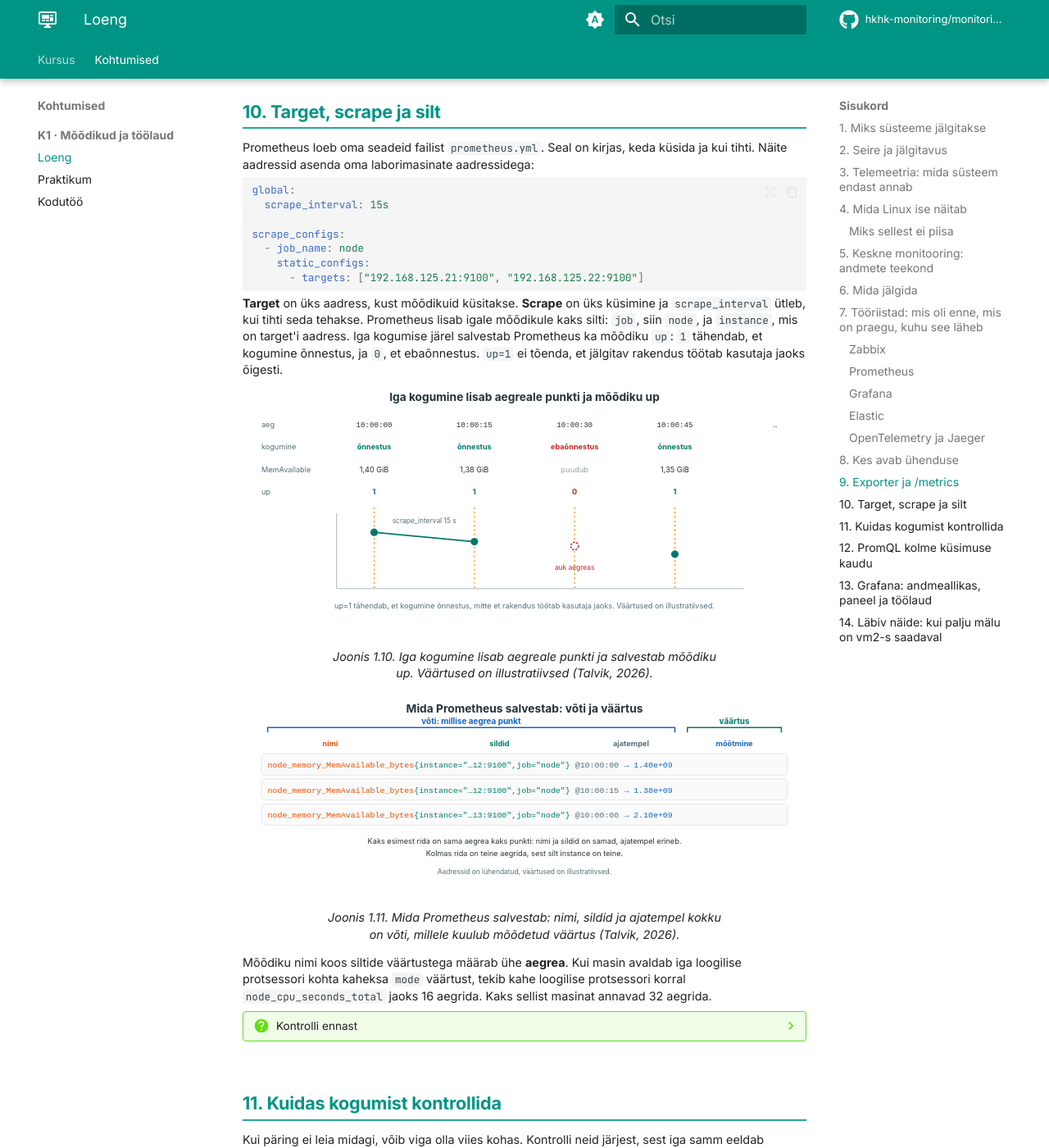
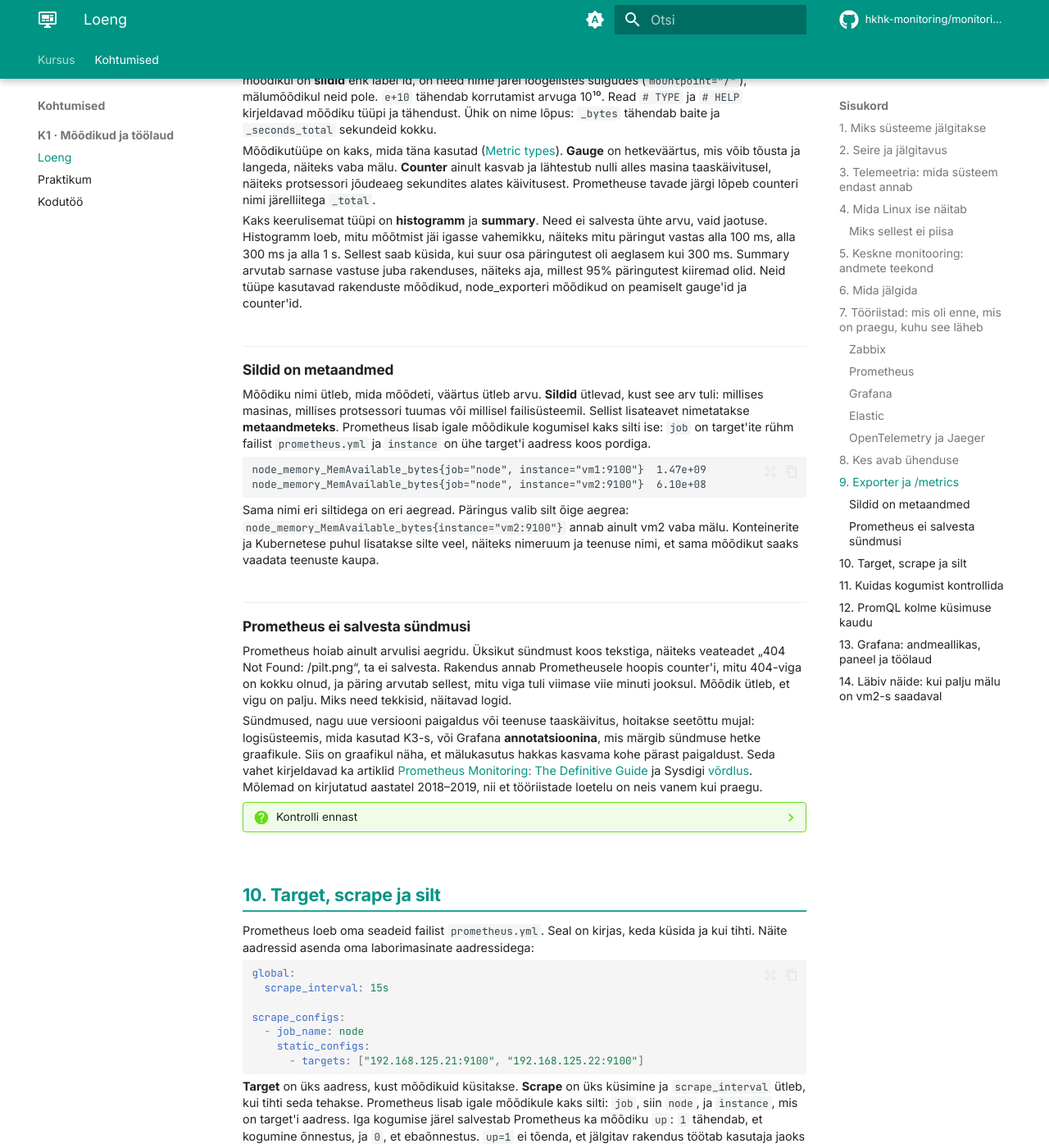
Before and after one commit to hkhk-monitoring/monitoring-lite, an MkDocs documentation site: the page built from docs/k01/lecture.md, in a window 1280 px wide and 1400 px high, scrolled down 9506 px. Shown: the whole window at 82% size. Built offline with MkDocs 1.6.1 and Material for MkDocs 9.7.7, drawn with Linux system fonts in a browser that asks for light colours; comment, search, counter and statistics services are not loaded; some of the changed text lies outside the part shown.

Commit message:
K1 loeng: sildid kui metaandmed koos job ja instance siltidega, miks Prometheus sündmusi ei salvesta ja kuhu need lähevad, histogramm ja summary, Pushgateway lühiajalistele töödele ja teenuste automaatne avastamine

````diff
--- a/docs/k01/lecture.md
+++ b/docs/k01/lecture.md
@@ -347,6 +347,11 @@ Mõõdikute kogumisel on kaks küsimust: kes avab ühenduse ja milline komponent
 
 Pull-mudelis peab jälgitavas masinas olema port lahti ja server peab teadma kõiki aadresse. Push-mudelis peab lahti olema serveri port ja jälgitav masin peab teadma serveri aadressi. Pull-mudeli eelis on see, et Prometheus märkab kohe, kui target ei vasta.
 
+Pull-mudeli teine eelis on see, et kõik seaded on ühes kohas. Prometheus otsustab ise, keda ja kui tihti küsida, ning ükski jälgitav masin ei saa serverit andmetega üle koormata. Kaks erijuhtu lahendatakse lisavahenditega:
+
+- **Lühiajalised tööd**, näiteks öine varundusskript, lõpetavad töö enne, kui Prometheus jõuab neilt küsida. Sellised tööd saadavad oma tulemuse vahelattu, mille nimi on [Pushgateway](https://github.com/prometheus/pushgateway), ja Prometheus küsib andmed sealt.
+- **Muutuvad aadressid.** Konteinereid luuakse ja kustutatakse pidevalt ning nende aadressid muutuvad. Selleks oskab Prometheus target'id ise leida, näiteks Kubernetesest, Dockerist või failist, mida mõni skript uuendab. Seda nimetatakse teenuste automaatseks avastamiseks ehk *service discovery*. Täna on target'id `prometheus.yml`-is käsitsi kirjas, sest masinaid on kolm ja nende aadressid ei muutu.
+
 <figure markdown="span">
   ![Prometheus vm3-s saadab vm2 ja vm1 node_exporterile päringu GET /metrics ja saab vastuseks mõõteväärtused](../images/k01_kes_kusib.svg)
   <figcaption>Joonis 1.8. Prometheus küsib jälgitavate masinate node_exporteritelt mõõdikuid. Ühenduse avab Prometheus, exporter ainult vastab (Talvik, 2026).</figcaption>
@@ -384,6 +389,25 @@ node_cpu_seconds_total{cpu="0",mode="idle"} 81432.17
 Mõõteväärtuse real on mõõdiku **nimi** (`node_filesystem_avail_bytes`) ja **väärtus** (`1.2034e+10`). Kui mõõdikul on **sildid** ehk label'id, on need nime järel loogelistes sulgudes (`mountpoint="/"`), mälumõõdikul neid pole. `e+10` tähendab korrutamist arvuga 10¹⁰. Read `# TYPE` ja `# HELP` kirjeldavad mõõdiku tüüpi ja tähendust. Ühik on nime lõpus: `_bytes` tähendab baite ja `_seconds_total` sekundeid kokku.
 
 Mõõdikutüüpe on kaks, mida täna kasutad ([Metric types](https://prometheus.io/docs/concepts/metric_types/)). **Gauge** on hetkeväärtus, mis võib tõusta ja langeda, näiteks vaba mälu. **Counter** ainult kasvab ja lähtestub nulli alles masina taaskäivitusel, näiteks protsessori jõudeaeg sekundites alates käivitusest. Prometheuse tavade järgi lõpeb counteri nimi järelliitega `_total`.
+
+Kaks keerulisemat tüüpi on **histogramm** ja **summary**. Need ei salvesta ühte arvu, vaid jaotuse. Histogramm loeb, mitu mõõtmist jäi igasse vahemikku, näiteks mitu päringut vastas alla 100 ms, alla 300 ms ja alla 1 s. Sellest saab küsida, kui suur osa päringutest oli aeglasem kui 300 ms. Summary arvutab sarnase vastuse juba rakenduses, näiteks aja, millest 95% päringutest kiiremad olid. Neid tüüpe kasutavad rakenduste mõõdikud, node_exporteri mõõdikud on peamiselt gauge'id ja counter'id.
+
+### Sildid on metaandmed
+
+Mõõdiku nimi ütleb, mida mõõdeti, väärtus ütleb arvu. **Sildid** ütlevad, kust see arv tuli: millises masinas, millises protsessori tuumas või millisel failisüsteemil. Sellist lisateavet nimetatakse **metaandmeteks**. Prometheus lisab igale mõõdikule kogumisel kaks silti ise: `job` on target'ite rühm failist `prometheus.yml` ja `instance` on ühe target'i aadress koos pordiga.
+
+```text
+node_memory_MemAvailable_bytes{job="node", instance="vm1:9100"}  1.47e+09
+node_memory_MemAvailable_bytes{job="node", instance="vm2:9100"}  6.10e+08
+```
+
+Sama nimi eri siltidega on eri aegread. Päringus valib silt õige aegrea: `node_memory_MemAvailable_bytes{instance="vm2:9100"}` annab ainult vm2 vaba mälu. Konteinerite ja Kubernetese puhul lisatakse silte veel, näiteks nimeruum ja teenuse nimi, et sama mõõdikut saaks vaadata teenuste kaupa.
+
+### Prometheus ei salvesta sündmusi
+
+Prometheus hoiab ainult arvulisi aegridu. Üksikut sündmust koos tekstiga, näiteks veateadet „404 Not Found: /pilt.png“, ta ei salvesta. Rakendus annab Prometheusele hoopis counter'i, mitu 404-viga on kokku olnud, ja päring arvutab sellest, mitu viga tuli viimase viie minuti jooksul. Mõõdik ütleb, et vigu on palju. Miks need tekkisid, näitavad logid.
+
+Sündmused, nagu uue versiooni paigaldus või teenuse taaskäivitus, hoitakse seetõttu mujal: logisüsteemis, mida kasutad K3-s, või Grafana **annotatsioonina**, mis märgib sündmuse hetke graafikule. Siis on graafikul näha, et mälukasutus hakkas kasvama kohe pärast paigaldust. Seda vahet kirjeldavad ka artiklid [Prometheus Monitoring: The Definitive Guide](https://devconnected.com/the-definitive-guide-to-prometheus-in-2019/) ja Sysdigi [võrdlus](https://www.sysdig.com/blog/prometheus-monitoring-and-sysdig-monitor-a-technical-comparison). Mõlemad on kirjutatud aastatel 2018–2019, nii et tööriistade loetelu on neis vanem kui praegu.
 
 ??? question "Kontrolli ennast"
     `/metrics` avaneb sinu brauseris aadressil `http://<vm2-IP>:9100/metrics`. Kas see tõendab, et Prometheus saab samast aadressist koguda?
````
